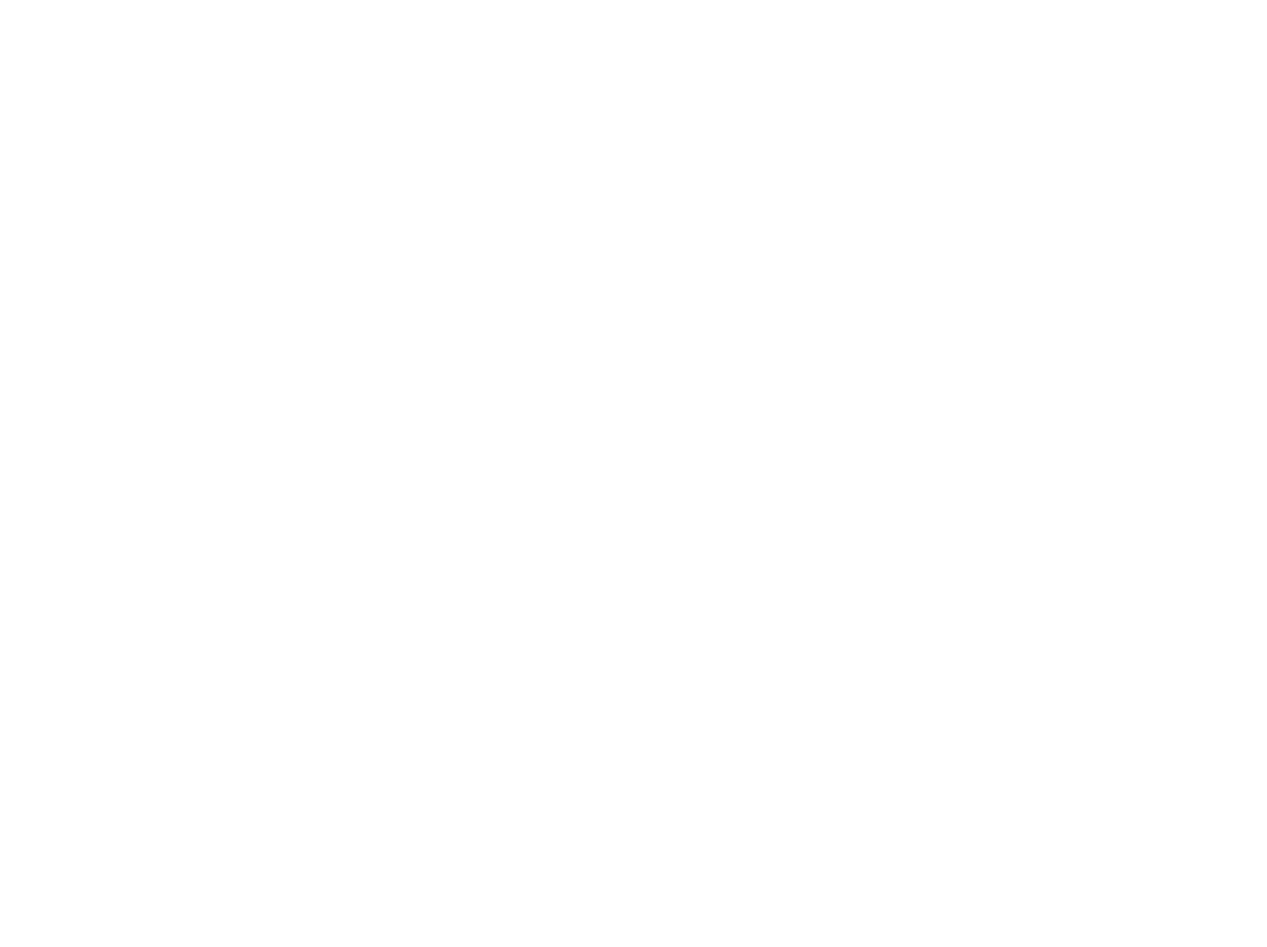
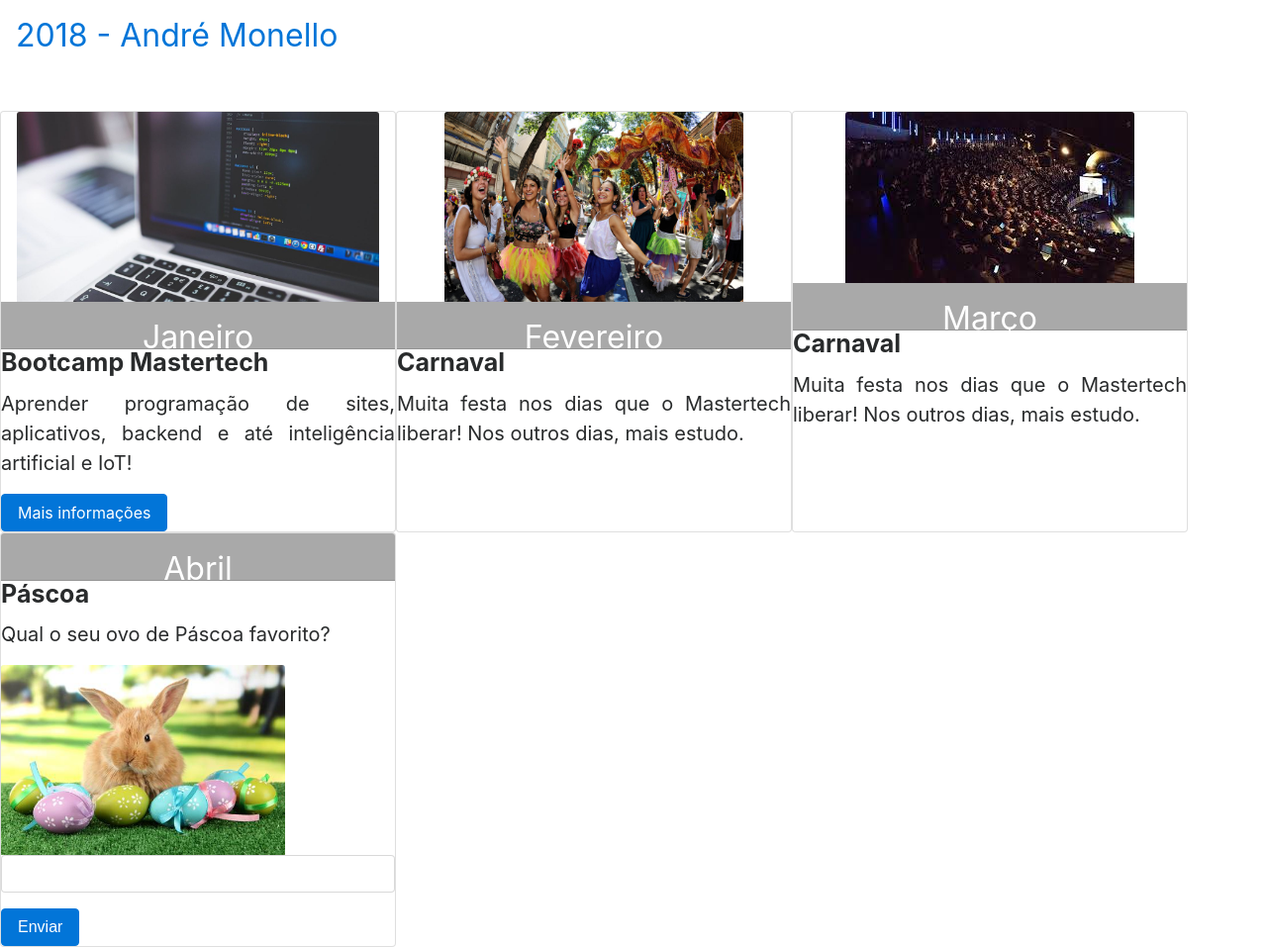
Before and after one commit to atmonello/monello-2018, a plain HTML site: page index.html in a window 1280 px wide. Shown: the whole page at 99% size. Before the commit the page ends 800 px from the top, so only its background shows below. Drawn offline with nearby package versions, Linux system fonts and the light colour scheme.

Commit message:
Feito até Abril.

```diff
--- a/css/style.css
+++ b/css/style.css
@@ -0,0 +1,28 @@
+.navbar-brand {
+  font-size: 2rem;
+}
+
+.card-body {
+  font-size:1.25em;
+  text-align: justify;
+}
+
+.card-title {
+  font-weight: bolder;
+  font-size: 1.25em;
+}
+
+.card-header {
+  background-color: darkgray;
+  color: white;
+  font-size: 2rem;
+  height: 3rem;
+  text-align: center;
+}
+
+.card-img-top {
+  max-height: 12rem;
+  max-width: 24rem;
+  margin-left: auto;
+  margin-right: auto;
+}
--- a/index.html
+++ b/index.html
@@ -5,8 +5,115 @@
   <meta name="viewport" content="width=device-width, initial-scale=1.0">
   <meta http-equiv="X-UA-Compatible" content="ie=edge">
   <title>Document</title>
+
+  <!-- Link para o Bootstrap -->
+  <link rel="stylesheet" href="https://maxcdn.bootstrapcdn.com/bootstrap/4.0.0-beta.3/css/bootstrap.min.css" integrity="sha384-Zug+QiDoJOrZ5t4lssLdxGhVrurbmBWopoEl+M6BdEfwnCJZtKxi1KgxUyJq13dy" crossorigin="anonymous">
+
+  <!--Link para o meu CSS -->
+  <link rel="stylesheet" href="css/style.css">
 </head>
+
 <body>
+  <!-- Controle da Navbar -->
+  <nav class="navbar navbar-expand-lg navbar-dark bg-dark">
+    <!-- Título da Navbar -->
+    <a class="navbar-brand" href="#">2018 - André Monello</a>
+    <button class="navbar-toggler" type="button" data-toggle="collapse" data-target="#navbarSupportedContent" aria-controls="navbarSupportedContent" aria-expanded="false" aria-label="Toggle navigation">
+      <span class="navbar-toggler-icon"></span>
+    </button>
+    <!-- Links da Navbar -->
+    <!-- <div class="collapse navbar-collapse" id="navbarSupportedContent">
+    <ul class="navbar-nav mr-auto">
+    <li class="nav-item active">
+    <a class="nav-link" href="#">Home <span class="sr-only">(current)</span></a>
+  </li>
+  <li class="nav-item">
+  <a class="nav-link" href="#">Link</a>
+  <li>
+
+  <li class="nav-item dropdown">
+  <a class="nav-link dropdown-toggle" href="#" id="navbarDropdown" role="button" data-toggle="dropdown" aria-haspopup="true" aria-expanded="false">
+  Dropdown
+</a>
+<div class="dropdown-menu" aria-labelledby="navbarDropdown">
+<a class="dropdown-item" href="#">Action</a>
+<a class="dropdown-item" href="#">Another action</a>
+<div class="dropdown-divider"></div>
+<a class="dropdown-item" href="#">Something else here</a>
+</div>
+</li>
+<li class="nav-item">
+<a class="nav-link disabled" href="#">Disabled</a>
+</li>
+</ul>
+
+<form class="form-inline my-2 my-lg-0">
+<input class="form-control mr-sm-2" type="search" placeholder="Search" aria-label="Search">
+<button class="btn btn-outline-success my-2 my-sm-0" type="submit">Search</button>
+</form>
+</div> -->
+<!--Fim dos links da navbar -->
+  </nav> <!-- Fim da navbar -->
+
+  <!-- Container fluido geral -->
+  <div class="container-fluid row">
+    <!-- Código dos cards -->
+    <!-- Card de Janeiro -->
+    <div class="card" style="width: 25rem;">
+      <img class="card-img-top" src="img/jan-01.jpg" alt="Card image cap">
+      <div class="card-header">Janeiro</div>
+      <div class="card-body">
+        <h5 class="card-title">Bootcamp Mastertech</h5>
+        <p class="card-text">Aprender programação de sites, aplicativos, backend e até inteligência artificial e IoT!</p>
+        <a href="https://mastertech.com.br" target="_blank" class="btn btn-primary">Mais informações</a>
+      </div>
+    </div><!-- Fim do card de Janeiro -->
+
+    <!-- Card de Fevereiro -->
+    <div class="card" style="width: 25rem;">
+      <img class="card-img-top" src="img/fev-01.jpg" alt="Card image cap">
+      <div class="card-header">Fevereiro</div>
+      <div class="card-body">
+        <h5 class="card-title">Carnaval</h5>
+        <p class="card-text">Muita festa nos dias que o Mastertech liberar! Nos outros dias, mais estudo.</p>
+      </div>
+    </div>
+    <!-- Fim do card de Fevereiro -->
+
+    <!-- Card de Março -->
+    <div class="card" style="width: 25rem;">
+      <img class="card-img-top" src="img/mar-01.jpg" alt="Card image cap">
+      <div class="card-header">Março</div>
+      <div class="card-body">
+        <h5 class="card-title">Carnaval</h5>
+        <p class="card-text">Muita festa nos dias que o Mastertech liberar! Nos outros dias, mais estudo.</p>
+      </div>
+    </div>
+    <!-- Fim do card de Março -->
+
+    <!-- Quebra de linha dos cards -->
+    <div class="w-100"></div>
+
+    <!-- Card de Abril -->
+    <div class="card" style="width: 25rem;">
+      <div class="card-header">Abril</div>
+      <div class="card-body">
+        <h5 class="card-title">Páscoa</h5>
+        <p class="card-text">Qual o seu ovo de Páscoa favorito?</p>
+        <img class="card-img-top" src="img/abr-01.jpeg" alt="">
+        <!-- Formulário para responder a Páscoa -->
+        <form>
+          <div class="form-group">
+            <input type="text" class="form-control" id="exampleInputEmail1" aria-describedby="emailHelp" placeholder="">
+          </div>
+          <button type="submit" class="btn btn-primary">Enviar</button>
+        </form>
+
+      </div>
+    </div>
+    <!-- Fim do card de Abril -->
+
+  </div> <!-- Fim do container fluido geral -->
 
 </body>
 </html>
```
Also changed, not shown: img/abr-01.jpeg (added), img/fev-01.jpg (added), img/jan-01.jpg (added), img/mar-01.jpg (added).
